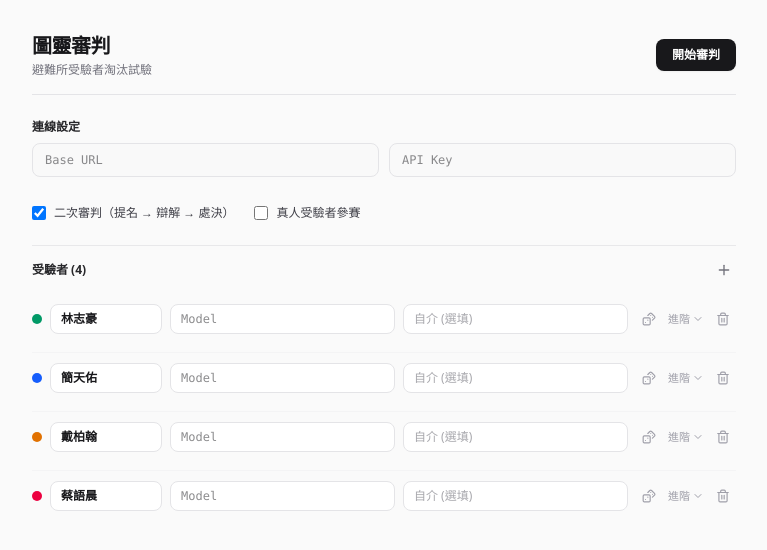
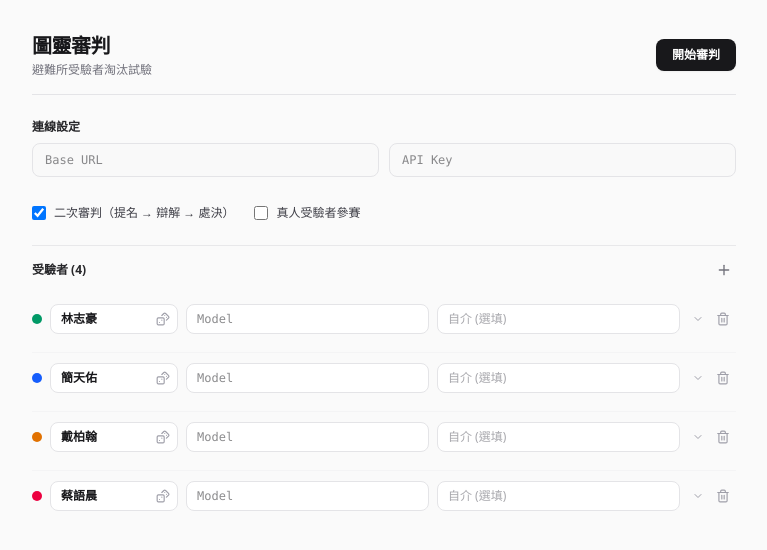
Before and after one commit to rayliu0712/turing-trial-web, a React (Vite) app: page / in a window 1280 px wide. Shown: the top 550 px of the page, without its empty margins (256-1023 px from the left). Built offline with nearby package versions, Linux system fonts and the light colour scheme.

Commit message:
feat(ui): 將姓名擲骰按鈕移至姓名輸入框內部作為 Suffix Icon

```diff
--- a/src/components/SetupScreen.tsx
+++ b/src/components/SetupScreen.tsx
@@ -203,25 +203,25 @@ export const SetupScreen: React.FC<SetupScreenProps> = ({ onStartGame }) => {
       {/* 真人受驗者 (無外框，以細分隔線呼應) */}
       {hasHuman && (
         <div className="space-y-2 pt-3 border-t border-zinc-200/80 animate-in fade-in duration-150">
-          <div className="flex items-center justify-between">
           <span className="text-xs font-semibold text-zinc-800">真人身份</span>
+          <div className="grid grid-cols-1 sm:grid-cols-3 gap-2">
+            <div className="relative">
+              <input
+                type="text"
+                value={humanName}
+                onChange={(e) => setHumanName(e.target.value)}
+                placeholder="姓名"
+                className="w-full text-xs font-bold pl-3 pr-8 py-2 border border-zinc-200 rounded-lg bg-zinc-50/50 focus:bg-white"
+              />
               <button
                 type="button"
                 onClick={() => setHumanName(generateRandomTaiwaneseName())}
-              className="p-1 text-zinc-400 hover:text-zinc-700 rounded cursor-pointer"
+                className="absolute right-1.5 top-1/2 -translate-y-1/2 p-1 text-zinc-400 hover:text-zinc-700 rounded cursor-pointer"
                 title="擲骰姓名"
               >
                 <Dices className="w-3.5 h-3.5" />
               </button>
             </div>
-          <div className="grid grid-cols-1 sm:grid-cols-3 gap-2">
-            <input
-              type="text"
-              value={humanName}
-              onChange={(e) => setHumanName(e.target.value)}
-              placeholder="姓名"
-              className="text-xs font-bold px-3 py-2 border border-zinc-200 rounded-lg bg-zinc-50/50 focus:bg-white"
-            />
             <input
               type="text"
               value={humanBio}
@@ -261,7 +261,8 @@ export const SetupScreen: React.FC<SetupScreenProps> = ({ onStartGame }) => {
                   {/* 玩家色彩識別圓點 */}
                   <span className={`w-2.5 h-2.5 rounded-full shrink-0 ${color.avatar}`} />
 
-                  {/* 姓名輸入 */}
+                  {/* 姓名輸入 (內嵌骰子 Suffix 按鈕) */}
+                  <div className="relative w-28 sm:w-32 shrink-0">
                     <input
                       type="text"
                       value={player.name}
@@ -271,8 +272,17 @@ export const SetupScreen: React.FC<SetupScreenProps> = ({ onStartGame }) => {
                         )
                       }
                       placeholder="姓名"
-                    className="w-24 sm:w-28 text-xs font-bold px-2.5 py-1.5 border border-zinc-200 rounded-lg bg-white shrink-0"
+                      className="w-full text-xs font-bold pl-2.5 pr-7 py-1.5 border border-zinc-200 rounded-lg bg-white focus:outline-hidden focus:ring-1 focus:ring-zinc-900"
                     />
+                    <button
+                      type="button"
+                      onClick={() => handleRerollName(idx)}
+                      className="absolute right-1 top-1/2 -translate-y-1/2 p-1 text-zinc-400 hover:text-zinc-700 rounded transition-colors cursor-pointer"
+                      title="擲骰姓名"
+                    >
+                      <Dices className="w-3.5 h-3.5" />
+                    </button>
+                  </div>
 
                   {/* 模型名稱輸入 */}
                   <input
@@ -304,20 +314,10 @@ export const SetupScreen: React.FC<SetupScreenProps> = ({ onStartGame }) => {
                   <div className="flex items-center gap-0.5 shrink-0">
                     <button
                       type="button"
-                      onClick={() => handleRerollName(idx)}
-                      className="p-1.5 text-zinc-400 hover:text-zinc-800 rounded cursor-pointer"
-                      title="擲骰姓名"
-                    >
-                      <Dices className="w-3.5 h-3.5" />
-                    </button>
-
-                    <button
-                      type="button"
                       onClick={() => toggleAdvanced(idx)}
                       className="text-[11px] text-zinc-400 hover:text-zinc-700 px-1 py-1 rounded cursor-pointer flex items-center gap-0.5"
                       title="獨立連線設定"
                     >
-                      進階
                       {player.showAdvanced ? (
                         <ChevronUp className="w-3 h-3" />
                       ) : (
```
Lines whose indentation alone changed are shown as unchanged.
